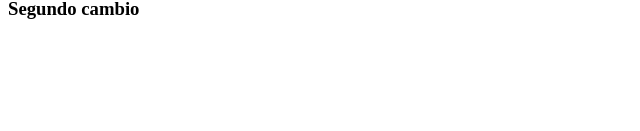
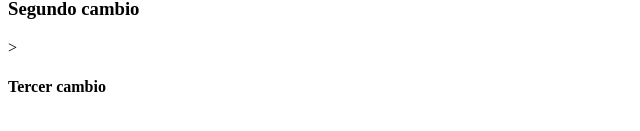
Before and after one commit to Halux32/repositoriodeprueba, a plain HTML site: page index.html in a window 1280 px wide. Shown: the part 129-260 px from the top of the page, without its empty margins (0-640 px from the left). Drawn offline with Linux system fonts and the light colour scheme.

Commit message:
otro cambio

```diff
--- a/index.html
+++ b/index.html
@@ -9,5 +9,6 @@
     <h1>Iniciando mi proyecto github</h1>
     <h2>Nuevo cambio</h2>
     <h3>Segundo cambio</h3>
+    ><h4>Tercer cambio</h4>
 </body>
 </html>
```
